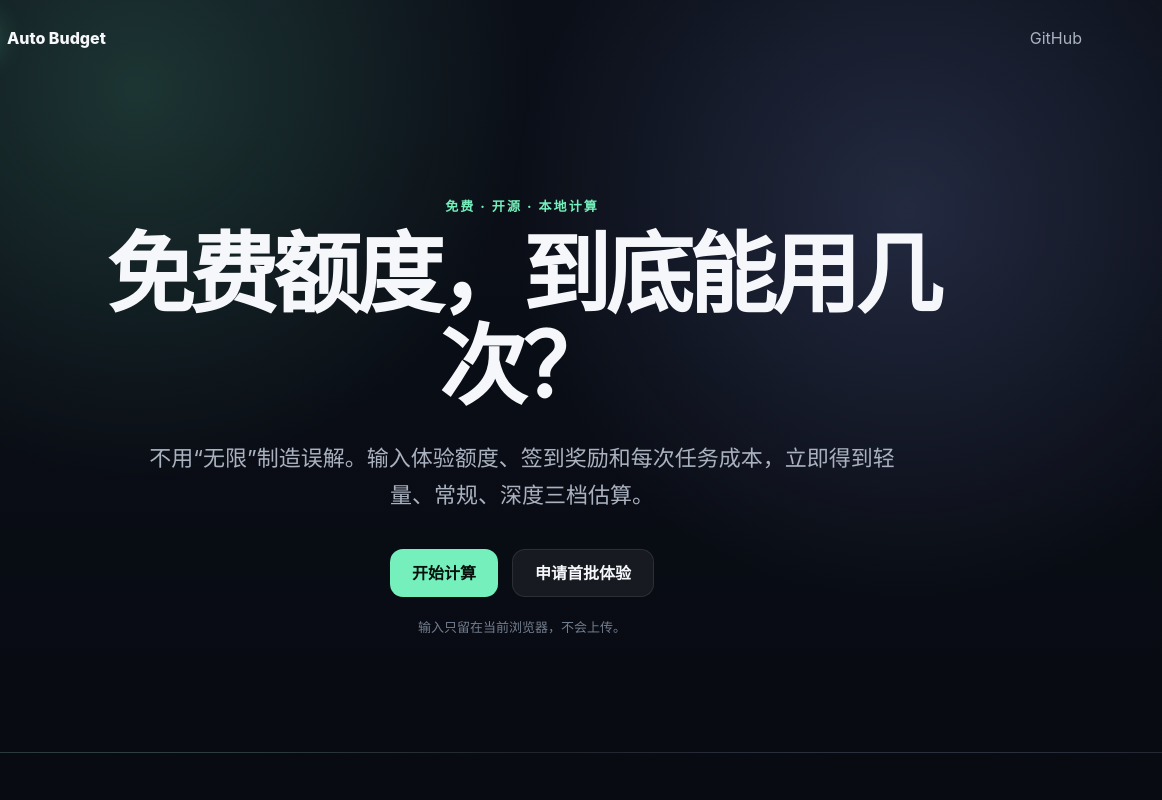
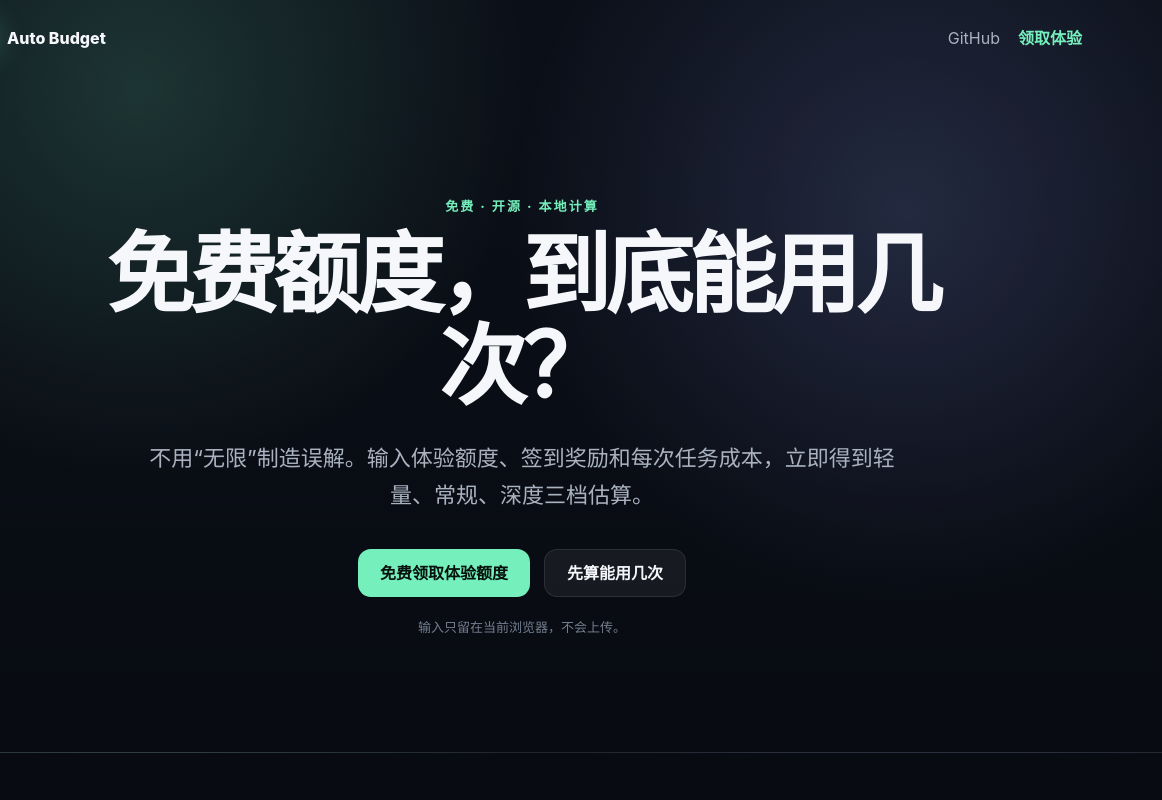
Before and after one commit to shiquanliao/cursor-auto-budget, a website: page index.html in a window 1280 px wide. Shown: the top 800 px of the page, 118-1280 px from the left. Drawn offline with Linux system fonts and the light colour scheme.

Commit message:
feat: link acquisition CTAs to platform install

```diff
--- a/index.html
+++ b/index.html
@@ -14,7 +14,10 @@
           <span class="brand-mark">A</span>
           <span>Auto Budget</span>
         </a>
-        <a class="nav-link" href="https://github.com/shiquanliao/cursor-auto-budget">GitHub</a>
+        <div class="nav-actions">
+          <a class="nav-link" href="https://github.com/shiquanliao/cursor-auto-budget">GitHub</a>
+          <a class="nav-link nav-cta" href="https://panel.mixrai.com/cursor-install">领取体验</a>
+        </div>
       </nav>
 
       <div class="wrap hero-content" id="top">
@@ -24,8 +27,8 @@
           不用“无限”制造误解。输入体验额度、签到奖励和每次任务成本，立即得到轻量、常规、深度三档估算。
         </p>
         <div class="hero-actions">
-          <a class="button primary" href="#calculator">开始计算</a>
-          <a class="button secondary" href="https://github.com/shiquanliao/cursor-auto-budget/issues/new?template=beta.yml">申请首批体验</a>
+          <a class="button primary" href="https://panel.mixrai.com/cursor-install">免费领取体验额度</a>
+          <a class="button secondary" href="#calculator">先算能用几次</a>
         </div>
         <p class="privacy-note">输入只留在当前浏览器，不会上传。</p>
       </div>
@@ -137,7 +140,7 @@
       <section class="cta-section">
         <div class="wrap cta-card">
           <div><p class="eyebrow">小范围内测</p><h2>想领取首批体验额度？</h2><p>提交系统与使用频率即可。请勿提交任何账号密码或 Token。</p></div>
-          <a class="button primary" href="https://github.com/shiquanliao/cursor-auto-budget/issues/new?template=beta.yml">申请内测</a>
+          <a class="button primary" href="https://panel.mixrai.com/cursor-install">前往领取</a>
         </div>
       </section>
     </main>
--- a/styles.css
+++ b/styles.css
@@ -41,6 +41,8 @@ button, input { font: inherit; }
 }
 .nav-link { color: var(--muted); text-decoration: none; }
 .nav-link:hover { color: var(--text); }
+.nav-actions { display: flex; align-items: center; gap: 18px; }
+.nav-cta { color: var(--accent); font-weight: 760; }
 .hero-content { padding: 120px 0 100px; text-align: center; }
 .eyebrow { margin: 0 0 12px; color: var(--accent); letter-spacing: .16em; text-transform: uppercase; font-size: 13px; font-weight: 800; }
 h1 { max-width: 900px; margin: 0 auto; font-size: clamp(48px, 8vw, 88px); line-height: 1.04; letter-spacing: -.055em; }
```
Also changed, not shown: README.md.
